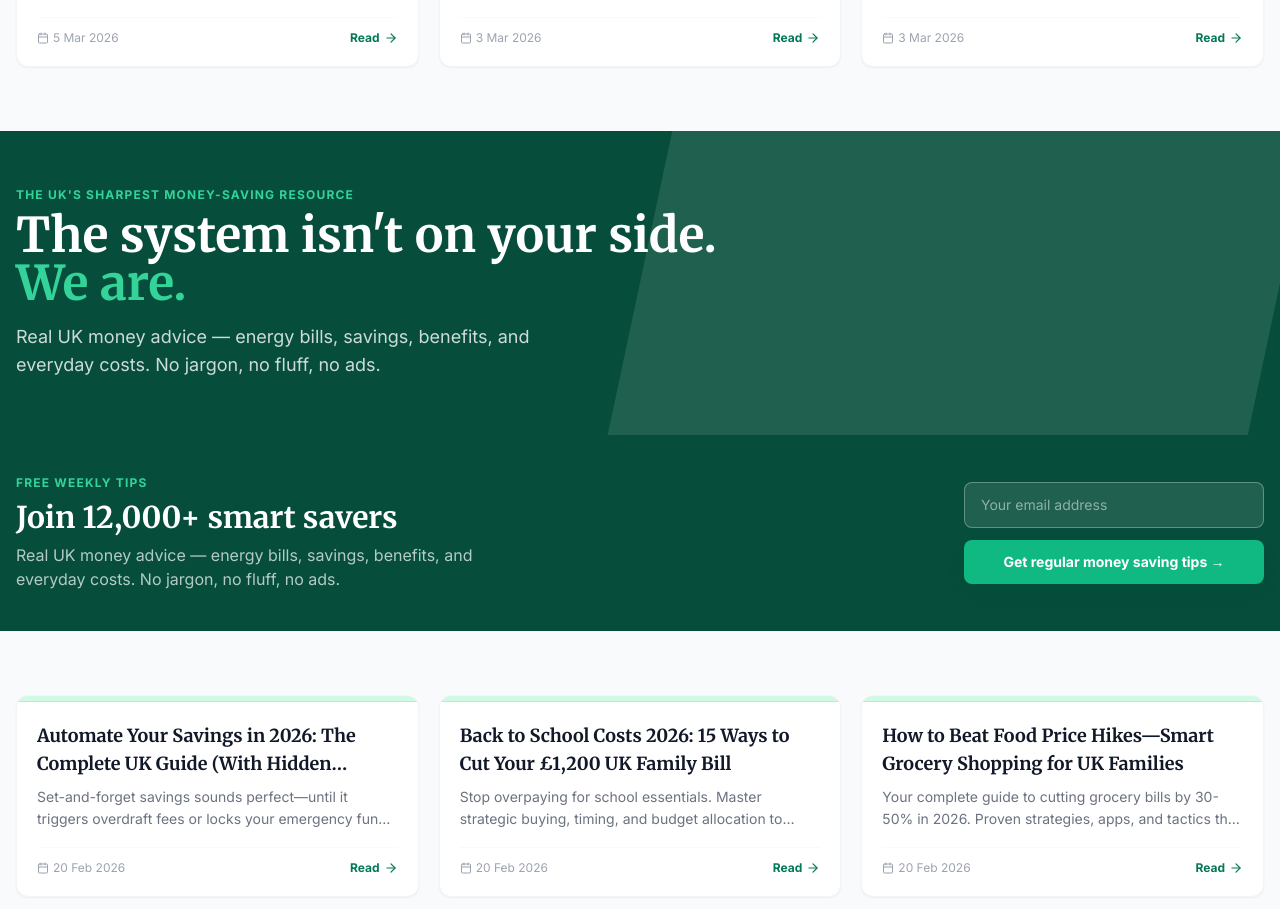
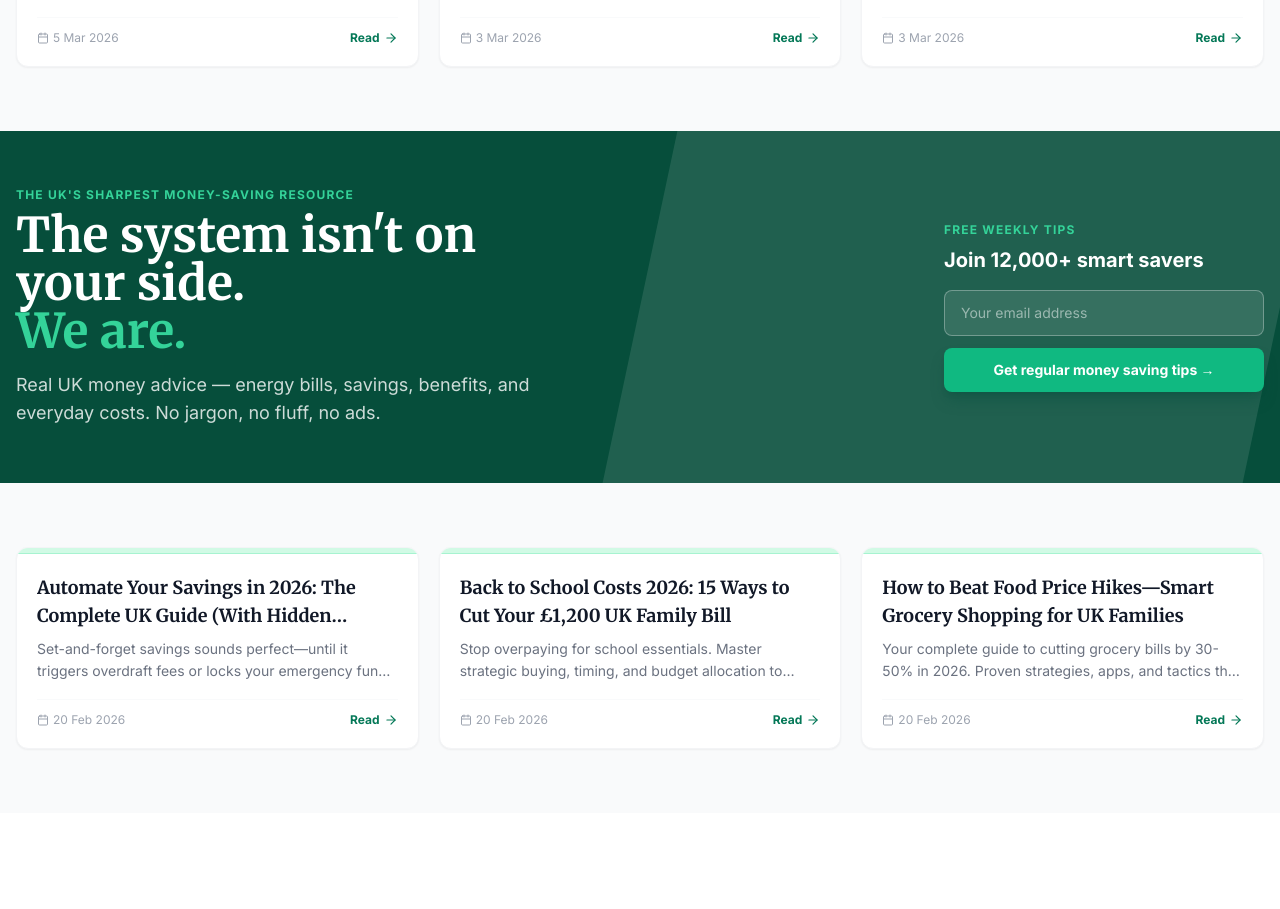
Before and after one commit to erfwindfire/thesmugsaver, a Next.js app: page / in a window 1280 px wide. Shown: the part 880-1789 px from the top of the page. Built offline with nearby package versions, Linux system fonts and the light colour scheme.

Commit message:
Merge email signup into Hero section (side by side layout)
Co-Authored-By: Claude Sonnet 4.6 <noreply@anthropic.com>

```diff
--- a/app/page.tsx
+++ b/app/page.tsx
@@ -2,7 +2,6 @@ import { Metadata } from 'next';
 import Hero from '@/components/Hero';
 import FeatureGrid from '@/components/FeatureGrid';
 import LatestArticles from '@/components/LatestArticles';
-import RegistrationCTA from '@/components/RegistrationCTA';
 import JsonLd from '@/components/JsonLd';
 
 export const metadata: Metadata = {
@@ -62,10 +61,7 @@ export default function Home() {
             {/* 2. Hero — tagline */}
             <Hero />
 
-            {/* 3. Registration CTA */}
-            <RegistrationCTA />
-
-            {/* 4. Remaining articles — tiles without images */}
+            {/* 3. Remaining articles — tiles without images */}
             <LatestArticles variant="bottom" />
 
             {/* 5. Explore by category */}
--- a/components/Hero.tsx
+++ b/components/Hero.tsx
@@ -6,15 +6,37 @@ const Hero = () => {
                 <div className="absolute right-0 top-0 h-full w-1/2 bg-white transform -skew-x-12"></div>
             </div>
 
-            <div className="container relative mx-auto px-4 py-10 md:py-14">
+            <div className="container relative mx-auto px-4 py-10 md:py-14 flex flex-col md:flex-row md:items-center md:justify-between gap-8">
+                {/* Left: tagline */}
+                <div className="max-w-xl">
                     <p className="text-emerald-400 text-xs font-bold uppercase tracking-widest mb-2">The UK&apos;s Sharpest Money-Saving Resource</p>
                     <h1 className="font-serif text-3xl md:text-4xl lg:text-5xl font-bold text-white mb-4 leading-tight">
                         The system isn&apos;t on your side.<br className="hidden md:block" />
                         <span className="text-emerald-400">We are.</span>
                     </h1>
-                <p className="text-white/80 text-base md:text-lg leading-relaxed max-w-xl">
+                    <p className="text-white/80 text-base md:text-lg leading-relaxed">
                         Real UK money advice — energy bills, savings, benefits, and everyday costs. No jargon, no fluff, no ads.
                     </p>
+                </div>
+
+                {/* Right: email signup */}
+                <div className="md:min-w-[320px] flex-shrink-0">
+                    <p className="text-emerald-400 text-xs font-bold uppercase tracking-widest mb-2">Free Weekly Tips</p>
+                    <p className="text-white font-bold text-xl mb-4">Join 12,000+ smart savers</p>
+                    <form className="flex flex-col gap-3" action="#">
+                        <input
+                            type="email"
+                            placeholder="Your email address"
+                            className="w-full px-4 py-3 rounded-lg bg-white/10 border border-white/30 text-white placeholder:text-white/50 focus:outline-none focus:ring-2 focus:ring-emerald-400 text-sm"
+                        />
+                        <button
+                            type="submit"
+                            className="w-full bg-emerald-500 hover:bg-emerald-400 text-white font-bold py-3 px-6 rounded-lg transition-colors text-sm shadow-lg shadow-emerald-900/40"
+                        >
+                            Get regular money saving tips →
+                        </button>
+                    </form>
+                </div>
             </div>
         </section>
     );
```
Lines whose indentation alone changed are shown as unchanged.
